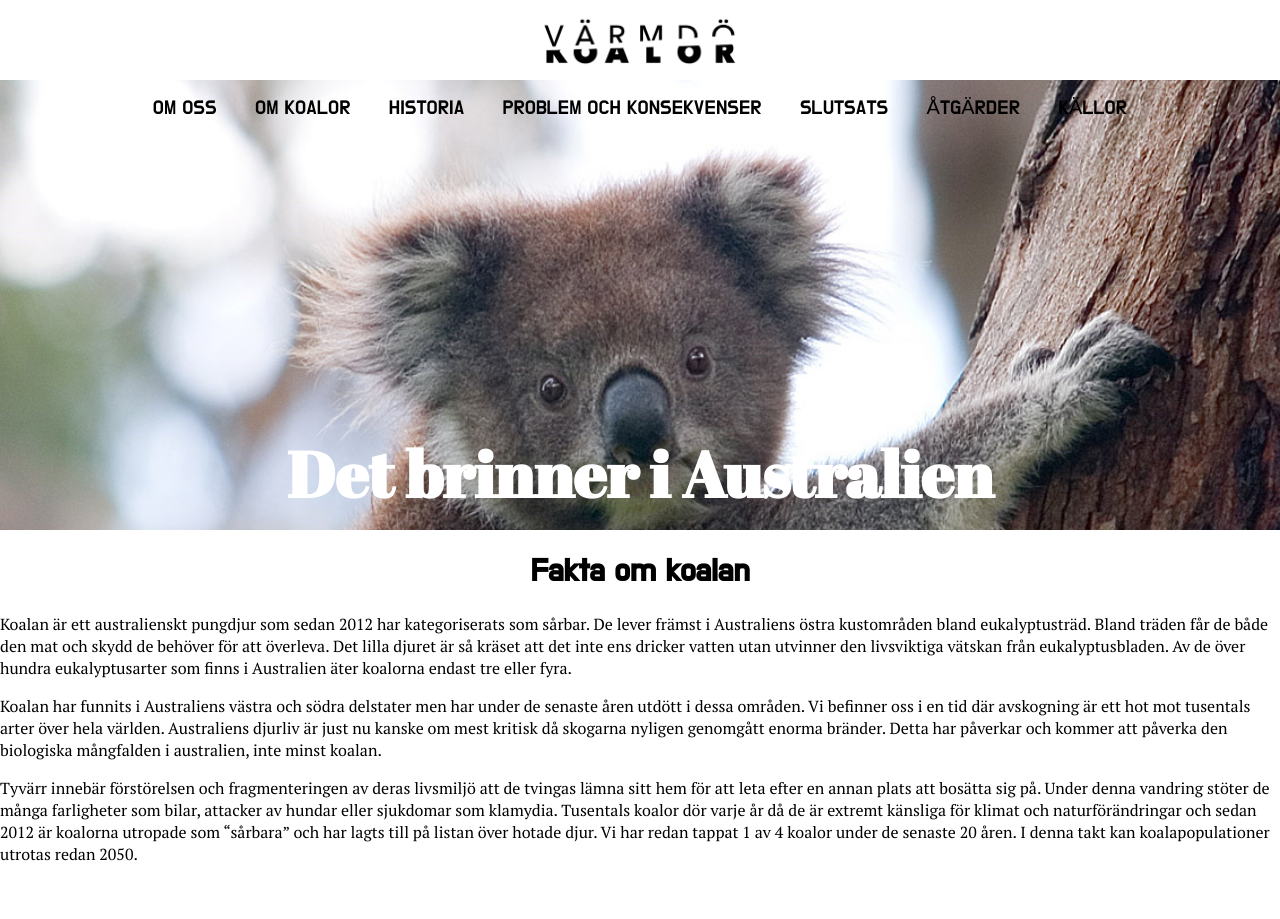
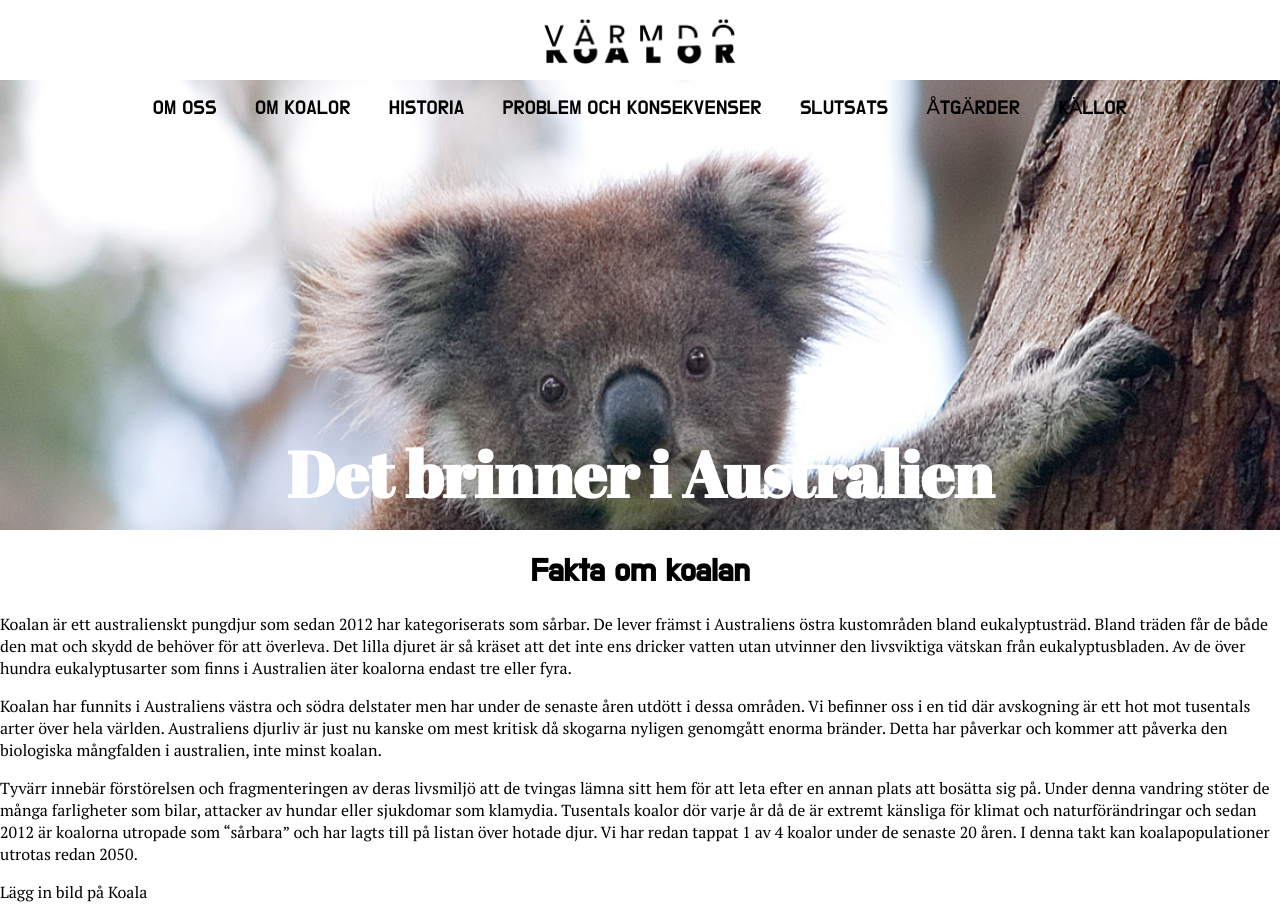
Before and after one commit to limbero/stackars-koalorna, a Jekyll site: the page built from _koalor/first.md, in a window 1280 px wide. Built offline with Jekyll 4.4.1, drawn with Linux system fonts in a browser that asks for light colours; comment, search, counter and statistics services are not loaded.

Commit message:
Update first.md

```diff
--- a/_koalor/first.md
+++ b/_koalor/first.md
@@ -10,3 +10,5 @@ Koalan har funnits i Australiens västra och södra delstater men har under de s
 Tyvärr innebär förstörelsen och fragmenteringen av deras livsmiljö att de tvingas lämna sitt hem för att leta efter en annan plats att bosätta sig på. Under denna vandring stöter de många farligheter som bilar, attacker av hundar eller sjukdomar som klamydia.
 Tusentals koalor dör varje år då de är extremt känsliga för klimat och naturförändringar och sedan 2012 är koalorna utropade som "sårbara" och har lagts till på listan över hotade djur.
 Vi har redan tappat 1 av 4 koalor under de senaste 20 åren. I denna takt kan koalapopulationer utrotas redan 2050.
+
+Lägg in bild på Koala
```
